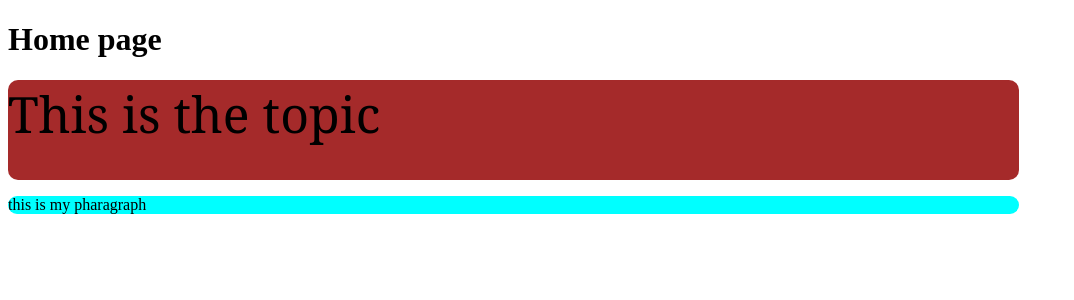
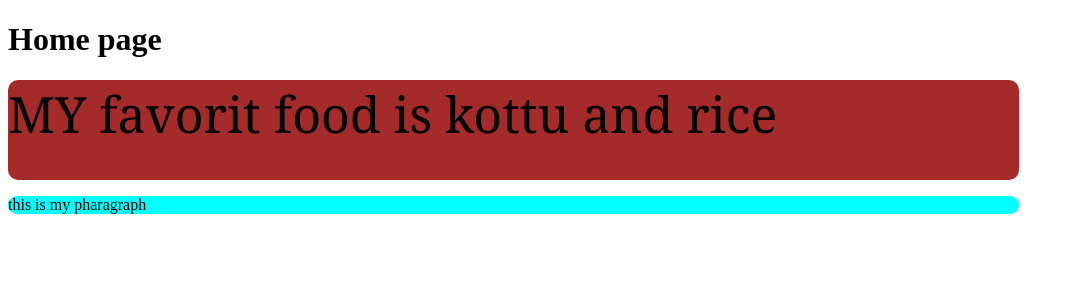
Before and after one commit to Chandima0406/ReactPractice, a React (Create React App) app: page / in a window 1280 px wide. Shown: the top 300 px of the page, without its empty margins (0-1074 px from the left). Built offline with nearby package versions, Linux system fonts and the light colour scheme.

Commit message:
css update

```diff
--- a/src/Components/Topicbox.js
+++ b/src/Components/Topicbox.js
@@ -2,10 +2,12 @@ import React from 'react'
 import './topicbox.css'
 
 export default function Topicbox() {
+  const topic = "MY favorit food is kottu"
+  const item = "and rice"
   return (
     <div>
       <div className="topicbox">
-        <span className='text'>This is the topic</span>
+        <span className='text'>{topic} {item}</span>
       </div>
     </div>
   )
```
